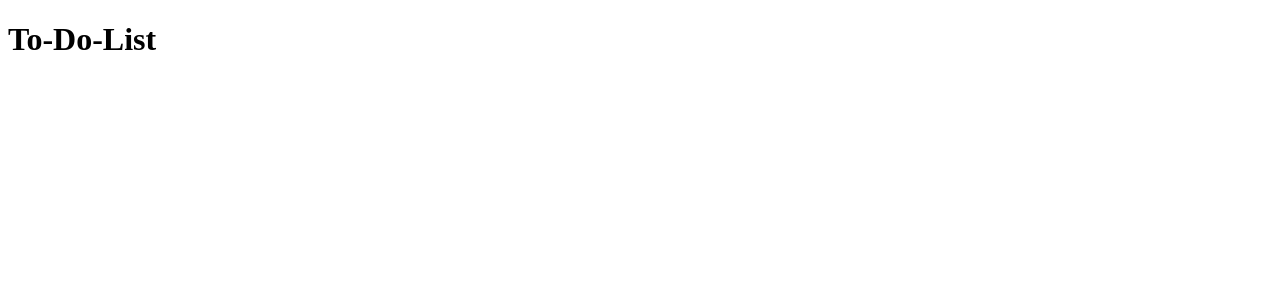
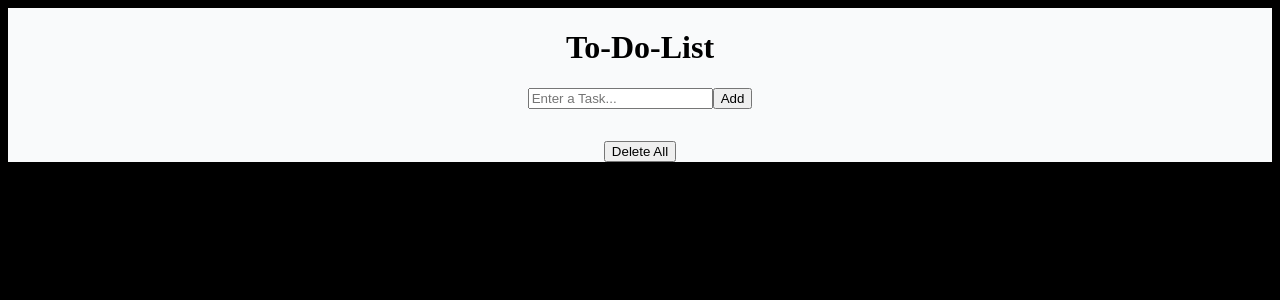
Before and after one commit to vickyy234/To-Do-List, a React (Vite) app: page / in a window 1280 px wide. Shown: the top 300 px of the page. Built offline with nearby package versions, Linux system fonts and the light colour scheme.

Commit message:
modified:src/components/ToDoList.css modified:src/components/ToDoList.jsx

```diff
--- a/src/components/ToDoList.css
+++ b/src/components/ToDoList.css
@@ -0,0 +1,10 @@
+body{
+    background-color: black;
+}
+
+.container{
+    display: flex;
+    flex-direction: column;
+    align-items: center;
+    background-color: hsl(210, 17%, 98%);
+}
--- a/src/components/ToDoList.jsx
+++ b/src/components/ToDoList.jsx
@@ -1,9 +1,82 @@
+import React, { useState } from 'react';
 import './ToDoList.css'
 
 function ToDoList() {
+    const [tasks, setTasks] = useState([]);
+    const [task, setTask] = useState('');
+
+    function handleChanges(event) {
+        setTask(event.target.value);
+    }
+
+    function addTask() {
+        if (task.trim() === '') {
+            alert('Please enter a task!');
+            return;
+        }
+        setTasks([...tasks, task]);
+        setTask('');
+    }
+
+    function deleteTask(index) {
+        const updatedTasks = tasks.filter((task, i) => i !== index);
+        setTasks(updatedTasks);
+    }
+
+    function editTask(index) {
+
+    }
+
+    function moveUp(index) {
+        if (index > 0) {
+            [tasks[index], tasks[index - 1]] = [tasks[index - 1], tasks[index]];
+            setTasks([...tasks]);
+        }
+        else {
+            alert('Cannot move up!');
+        }
+    }
+
+    function moveDown(index) {
+        if(index < tasks.length - 1) {
+            [tasks[index], tasks[index + 1]] = [tasks[index + 1], tasks[index]];
+            setTasks([...tasks]);
+        }
+        else {
+            alert('Cannot move down!');
+        }
+    }
+
+    function deleteAllTasks() {
+        setTasks([]);
+    }
+
     return (
         <div className='container'>
             <h1>To-Do-List</h1>
+            <div className='input-container'>
+                <input className='input'
+                    type='text'
+                    placeholder='Enter a Task...'
+                    value={task}
+                    onChange={handleChanges}
+                />
+                <button className='btn' onClick={addTask}>Add</button>
+            </div>
+
+            <ol>
+                {tasks.map((item, index) => (
+                    <li key={index}>
+                        <span>{item}</span>
+                        <button className='edit-btn' onClick={() => editTask(index)}>Edit</button>
+                        {index === 0 ? null : <button className='moveup-btn' onClick={() => moveUp(index)}>Move Up</button>}
+                        {index === tasks.length-1 ? null : <button className='movedown-btn' onClick={() => moveDown(index)}>Move Down</button>}
+                        <button className='delete-btn' onClick={() => deleteTask(index)}>Delete</button>
+                    </li>
+                ))}
+            </ol>
+
+            <button onClick={deleteAllTasks}>Delete All</button>
         </div>
     )
 }
```
